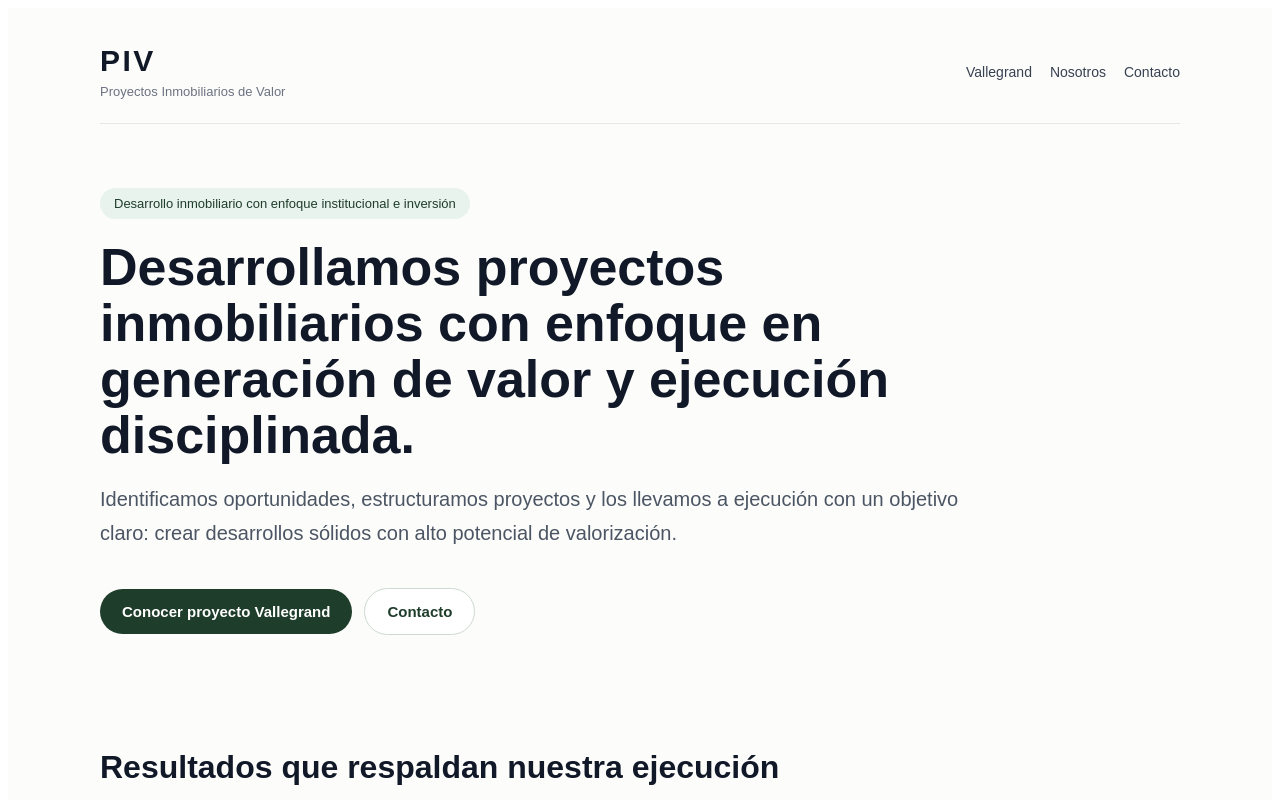
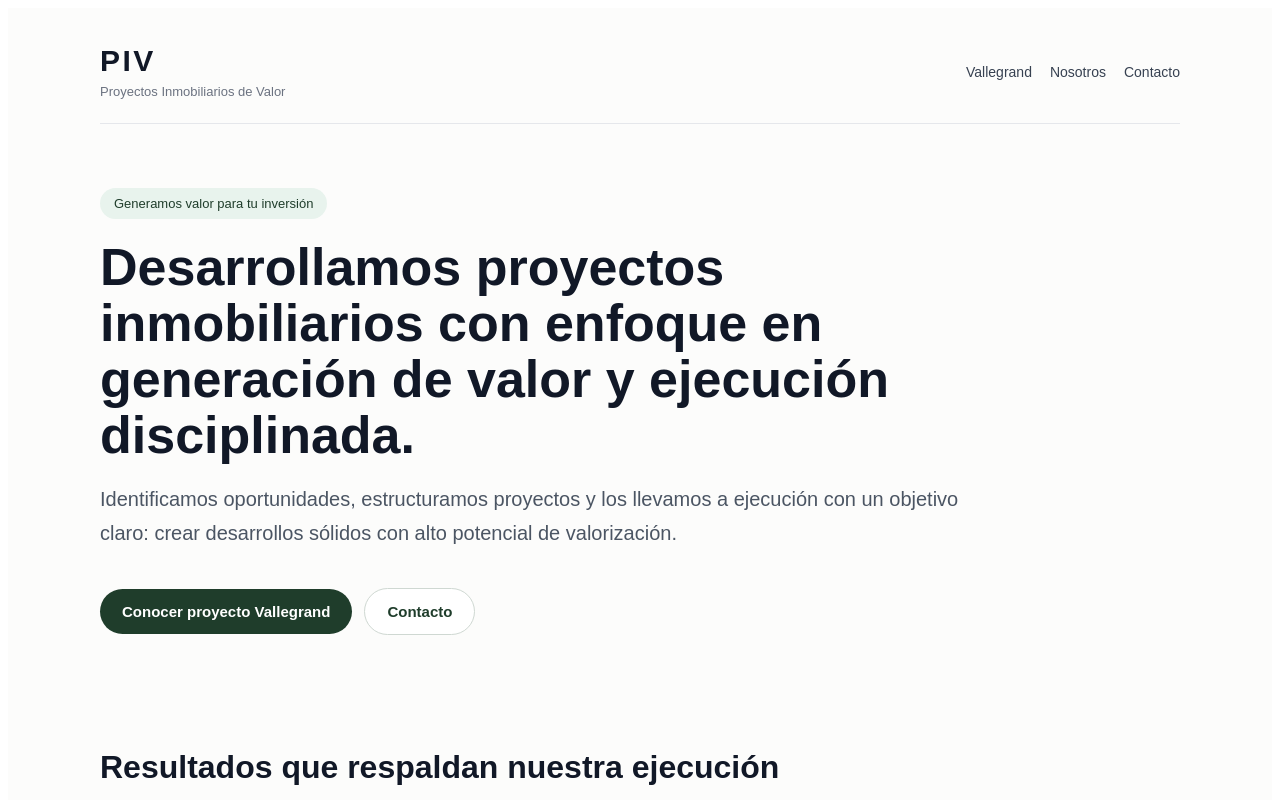
Before and after one commit to PIV1/PIV, a Next.js app: page / in a window 1280 px wide. Shown: the top 800 px of the page. Built offline with nearby package versions, Linux system fonts and the light colour scheme.

Commit message:
Update index.js

```diff
--- a/pages/index.js
+++ b/pages/index.js
@@ -133,7 +133,7 @@ export default function Home() {
               marginBottom: "20px",
             }}
           >
-            Desarrollo inmobiliario con enfoque institucional e inversión
+            Generamos valor para tu inversión
           </div>
 
           <h1
```
